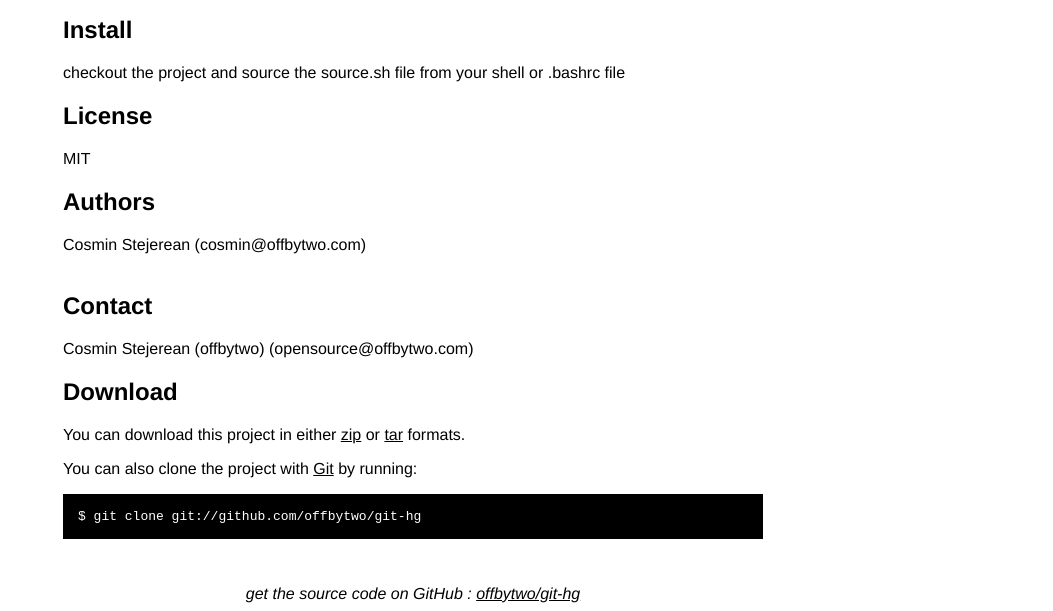
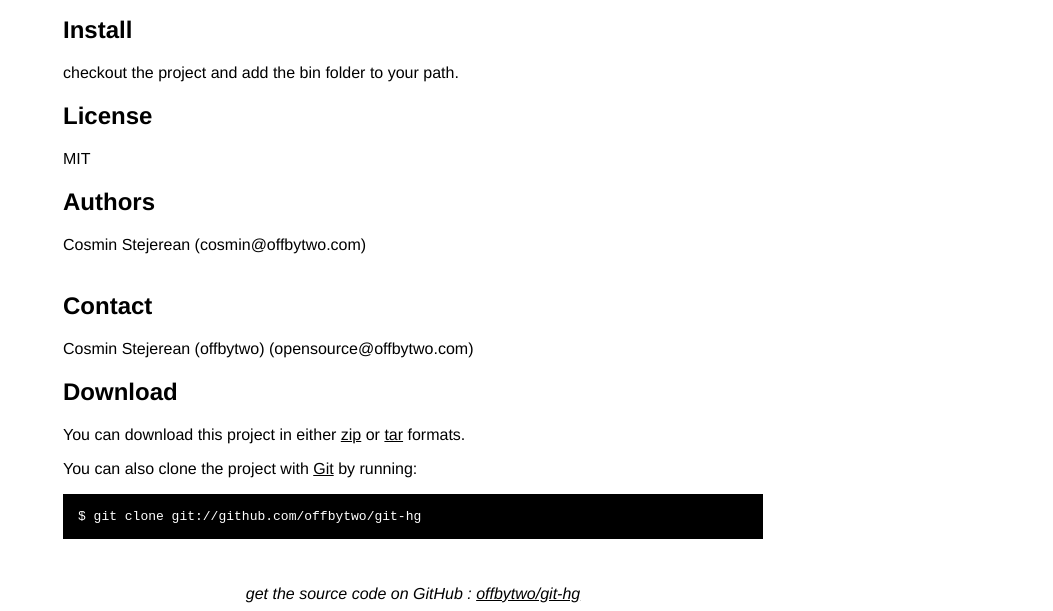
Before and after one commit to cosmin/git-hg, a plain HTML site: page index.html in a window 1280 px wide. Shown: the part 336-947 px from the top of the page, without its empty margins (227-1280 px from the left). Drawn offline with Linux system fonts and the light colour scheme.

Commit message:
updated project page to accurately reflect current status

```diff
--- a/index.html
+++ b/index.html
@@ -55,7 +55,7 @@
     <p>git-hg is currently a set of bash functions that allow to clone and track changes in a mercurial repository. Currently there is no support for pushing changes to a mercurial repository because I have not needed that functionality, but patches are welcome :)</p><h2>Dependencies</h2>
 <p>fast-export, git, mercurial</p>
 <h2>Install</h2>
-<p>checkout the project and source the source.sh file from your shell or .bashrc file</p>
+<p>checkout the project and add the bin folder to your path.</p>
 <h2>License</h2>
 <p>MIT</p>
 <h2>Authors</h2>
```
